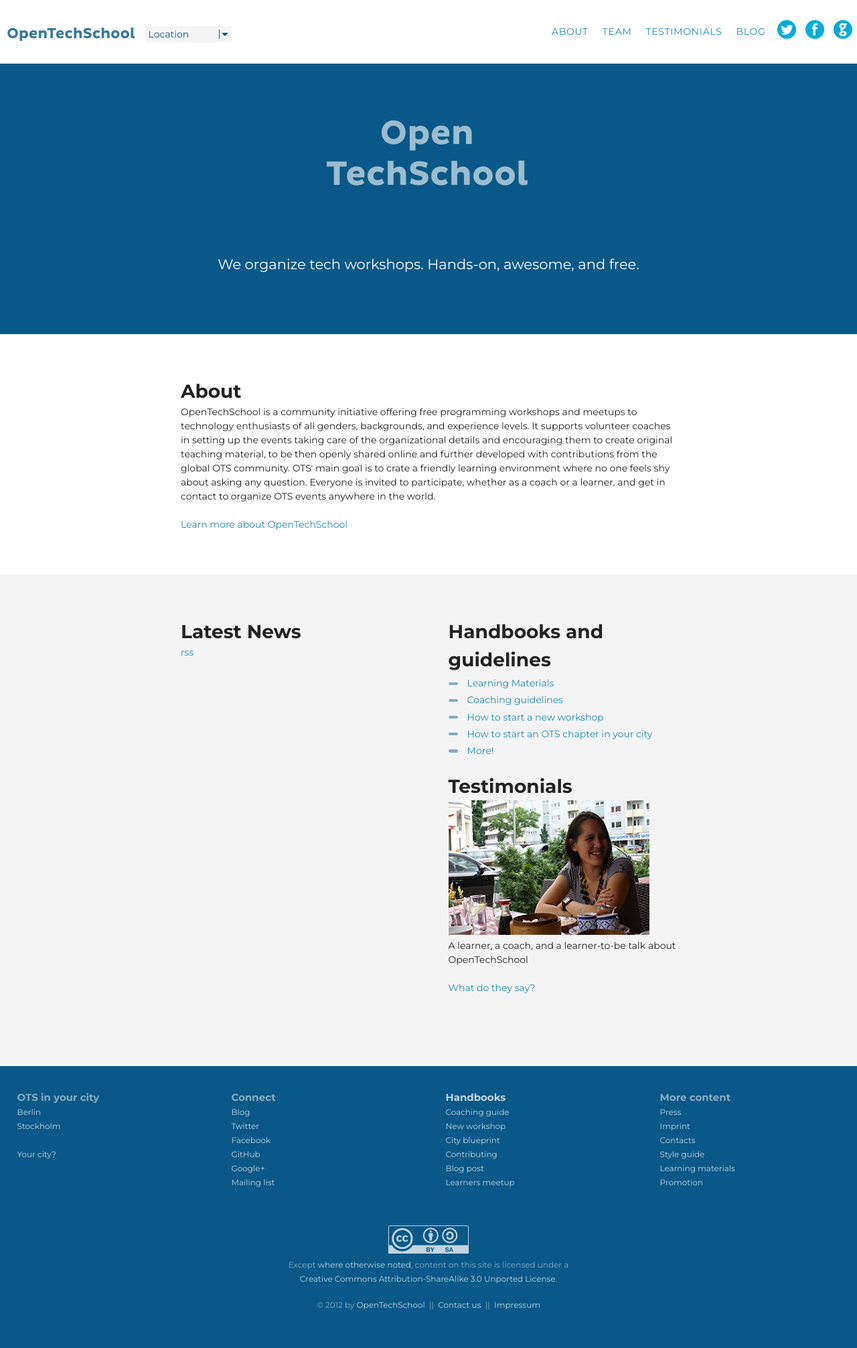
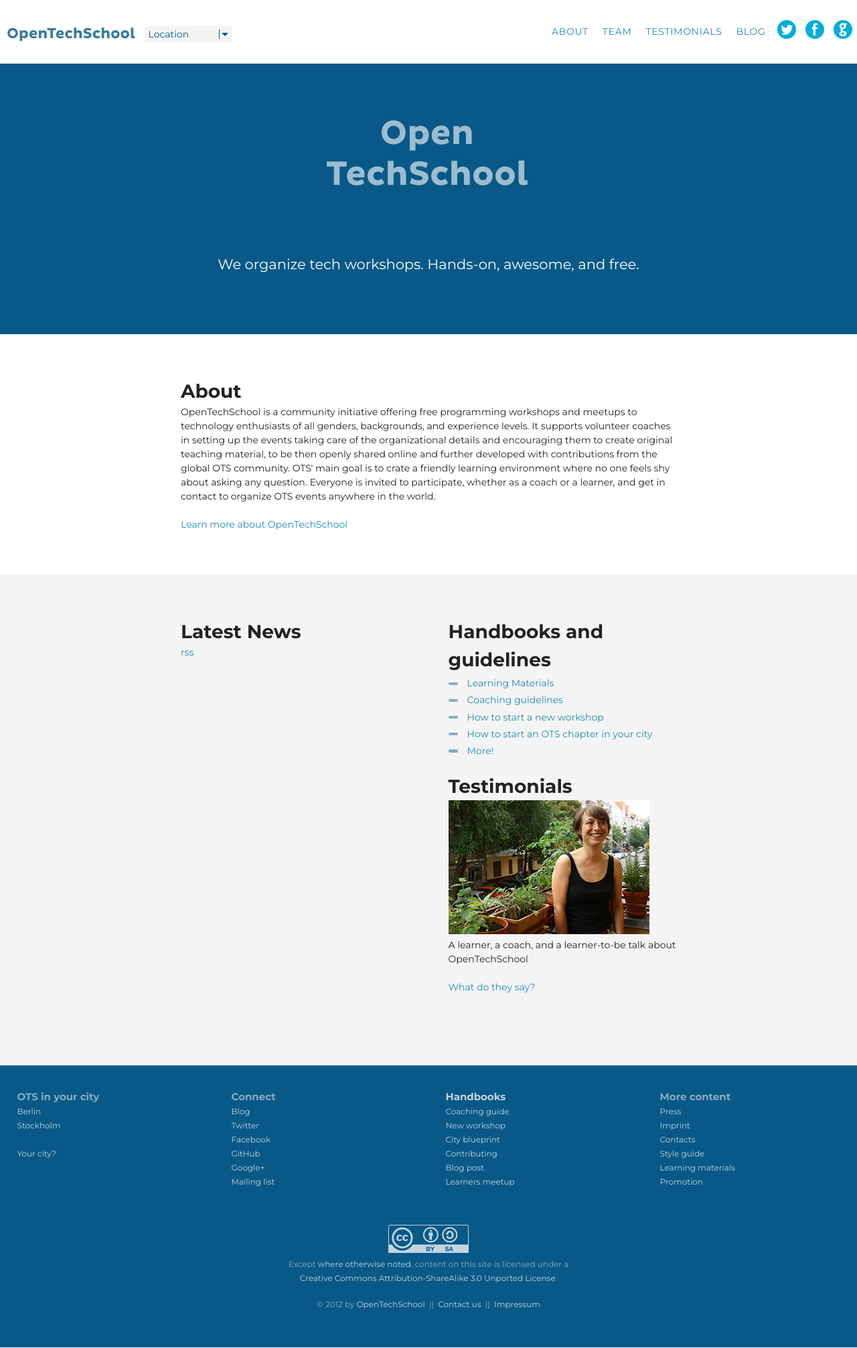
Before and after one commit to OpenTechSchool/www.opentechschool.org, a Jekyll site: the page built from index.html, in a window 1280 px wide. Shown: the whole page at 67% size. Built offline with Jekyll 4.4.1, drawn with Linux system fonts in a browser that asks for light colours; nearby versions of some CDN libraries.

Commit message:
update images

```diff
--- a/index.html
+++ b/index.html
@@ -44,7 +44,7 @@
 
       <h2>Testimonials</h2>
       <figure>
-        <img src="images/placeholder_duana.jpg" width="300" height="201" alt="Placeholder Duana">
+        <img src="images/testimonials_teaser.jpg" alt="Testimonials">
       </figure>
       <blockquote>
         <p>A learner, a coach, and a learner-to-be talk about OpenTechSchool</p>
```
Also changed, not shown: images/cc-by-sa.png, images/ots_logo_meta.png, images/ots_logo_v.png, images/placeholder_duana.jpg (deleted), images/testimonials_teaser.jpg (added).
